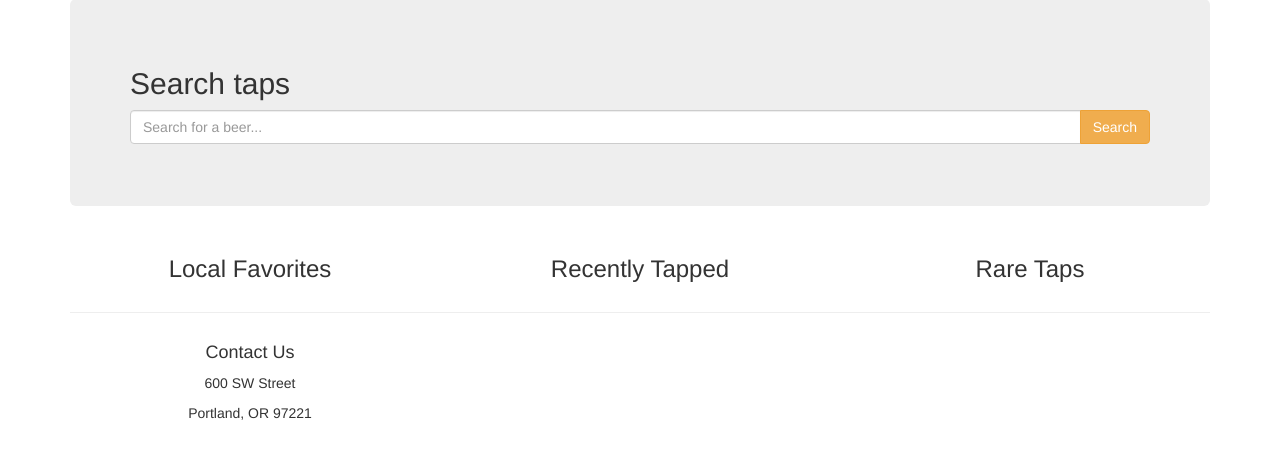
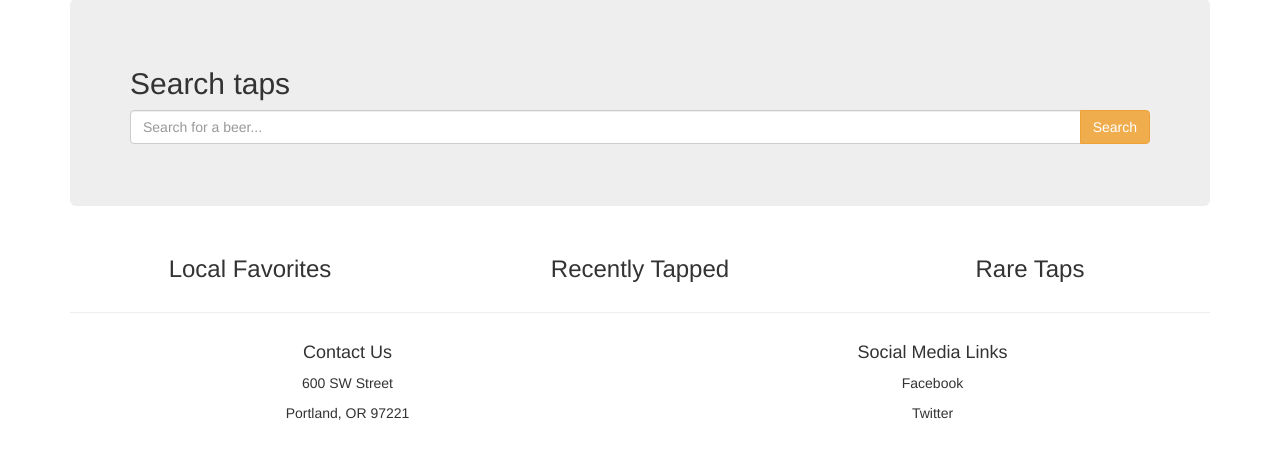
Before and after one commit to tlongren/tapThat, a PHP site: template views/index.html.twig in a window 1280 px wide. Shown: the part 73-532 px from the top of the page. Run offline with PHP 8.4, Linux system fonts and the light colour scheme; the template is opened without the code that fills it, so the values that code supplies are empty; some libraries are stand-ins or nearby versions.

Commit message:
Add footer

```diff
--- a/views/footer.html.twig
+++ b/views/footer.html.twig
@@ -1,13 +1,15 @@
         <hr>
         <div class="footer">
-            <div class="row">
-                <div class="center col-md-4">
+            <div class="center row">
+                <div class="col-md-6">
                     <h4>Contact Us</h4>
                     <p>600 SW Street</p>
                     <p>Portland, OR 97221</p>
                 </div>
-                <div class="col-md-4"></div>
-                <div class="col-md-4"></div>
+                <div class="col-md-6"></div>
+                    <h4>Social Media Links</h4>
+                    <p>Facebook</p>
+                    <p>Twitter</p>
             </div>
         </div>
     </div>
```
